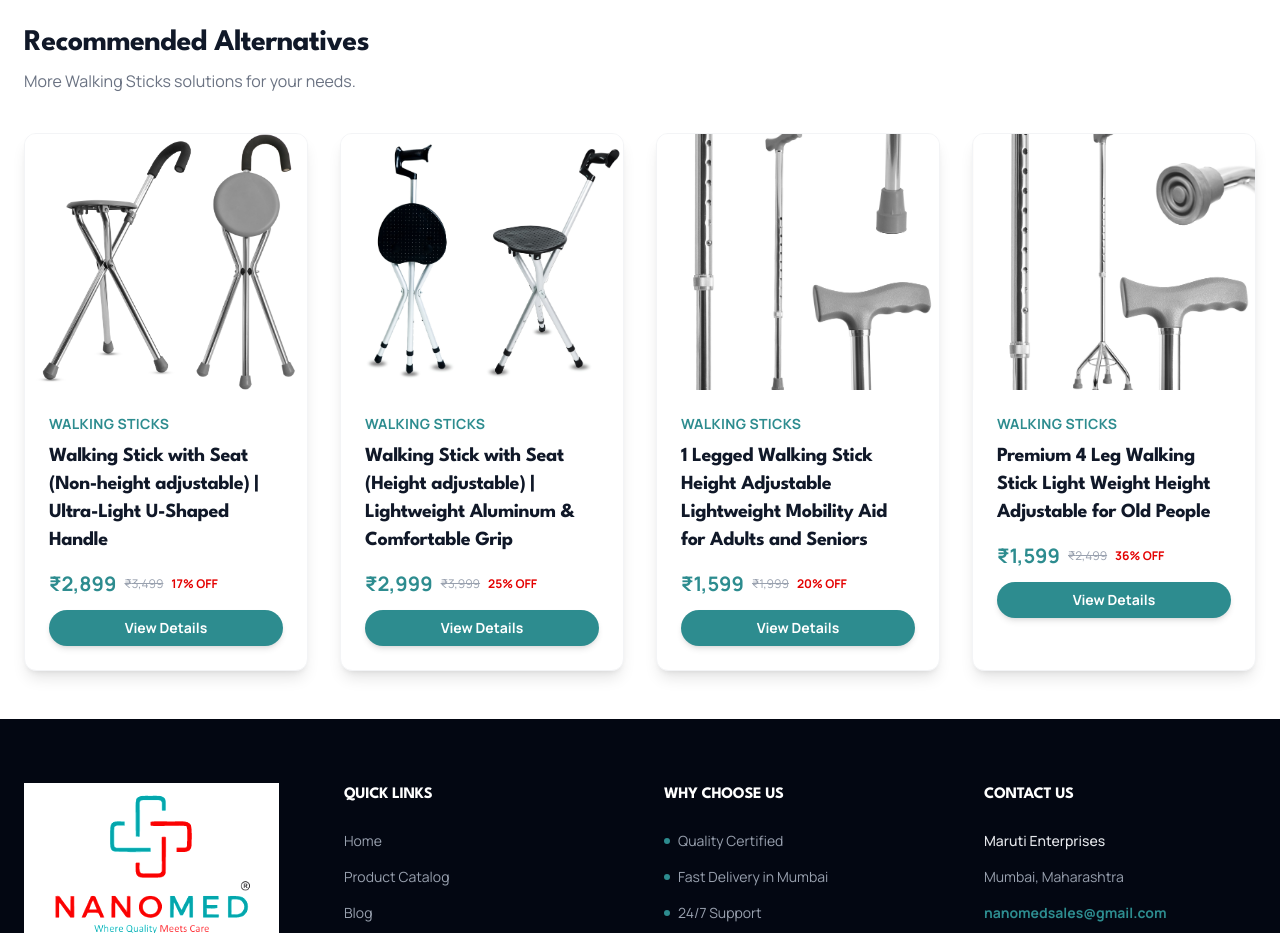
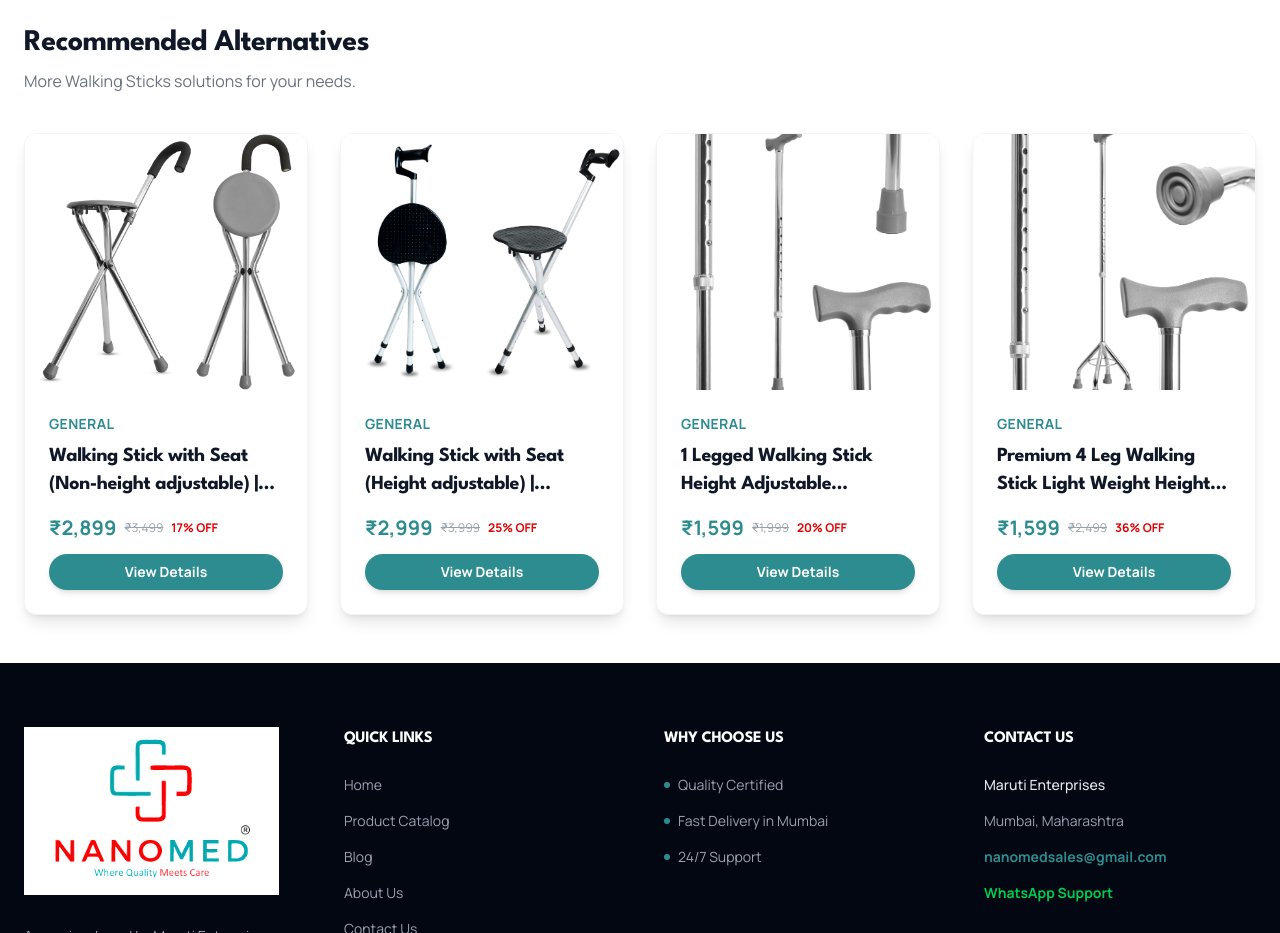
Before and after one commit to aryadharmadhikari/NanoMed, a Next.js app: page /products/1 in a window 1280 px wide. Shown: the part 1620-2553 px from the top of the page. Built offline with nearby package versions, Linux system fonts and the light colour scheme.

Commit message:
feat: migrate products page to fetch from supabase

```diff
--- a/src/app/products/page.tsx
+++ b/src/app/products/page.tsx
@@ -1,18 +1,52 @@
 "use client"
 import { useSearchParams } from "next/navigation";
-import { products } from "../../data/products";
-import ProductCard from "../../components/ProductCard";
-import { Suspense } from "react"; // 1. Import Suspense
+import { useEffect, useState, Suspense } from "react";
+import { supabase } from "@/lib/supabase";
+import { DatabaseProduct } from "@/types/database";
+import ProductCard from "@/components/ProductCard";
 
-// 2. Move your logic into a separate internal component
 function ProductList() {
     const searchParams = useSearchParams();
     const query = searchParams.get("query")?.toLowerCase() || "";
 
+    const [products, setProducts] = useState<DatabaseProduct[]>([]);
+    const [loading, setLoading] = useState(true);
+    const [error, setError] = useState<string | null>(null);
+
+    useEffect(() => {
+        async function fetchProducts() {
+            setLoading(true);
+            try {
+                // Fetch products with their category name
+                const { data, error } = await supabase
+                    .from('products')
+                    .select('*, product_categories(name)');
+
+                if (error) throw error;
+                setProducts(data as any);
+            } catch (err: any) {
+                console.error("Error fetching products:", err);
+                setError(err.message);
+            } finally {
+                setLoading(false);
+            }
+        }
+
+        fetchProducts();
+    }, []);
+
     const filteredProducts = products.filter((product) =>
         product.name.toLowerCase().includes(query) ||
-        product.category.toLowerCase().includes(query)
+        product.product_categories?.name.toLowerCase().includes(query)
     );
+
+    if (loading) {
+        return <div className="text-center py-20 font-body">Loading our catalog...</div>;
+    }
+
+    if (error) {
+        return <div className="text-center py-20 text-red-500 font-body">Error loading products: {error}</div>;
+    }
 
     return (
         <div className="max-w-7xl mx-auto">
@@ -26,7 +60,7 @@ function ProductList() {
             {filteredProducts.length > 0 ? (
                 <div className="grid grid-cols-1 sm:grid-cols-2 lg:grid-cols-4 gap-8">
                     {filteredProducts.map((product) => (
-                        <ProductCard key={product.id} product={product} />
+                        <ProductCard key={product.id} product={product as any} />
                     ))}
                 </div>
             ) : (
@@ -44,7 +78,6 @@ function ProductList() {
     );
 }
 
-// 3. The main Page export just wraps the list in Suspense
 export default function ProductsPage() {
     return (
         <main className="min-h-screen bg-white py-12 px-6">
--- a/src/components/ProductCard.tsx
+++ b/src/components/ProductCard.tsx
@@ -1,12 +1,10 @@
 import Image from "next/image";
-import { Product } from "../data/products"; // Importing the "Type" rule we made
+import { DatabaseProduct } from "../types/database";
 import Link from "next/link";
 
-// JS Concept: "Destructuring"
-// Instead of saying props.product, we just extract { product } directly.
-export default function ProductCard({ product }: { product: Product }) {
+export default function ProductCard({ product }: { product: DatabaseProduct }) {
     return (
-        <div className="bg-white shadow-lg rounded-xl overflow-hidden border border-gray-100 hover:shadow-xl transition duration-300">
+        <div className="bg-white shadow-lg rounded-xl overflow-hidden border border-gray-100 hover:shadow-xl transition duration-300 flex flex-col h-full">
 
             {/* Product Image */}
             <div className="relative h-64 w-full bg-gray-100">
@@ -19,14 +17,14 @@ export default function ProductCard({ product }: { product: Product }) {
             </div>
 
             {/* Product Details */}
-            <div className="p-6">
+            <div className="p-6 flex flex-col flex-grow">
                 <p className="text-sm text-brand-teal font-bold uppercase tracking-wide font-body">
-                    {product.category}
+                    {product.product_categories?.name || "General"}
                 </p>
-                <h3 className="text-xl font-heading font-bold text-gray-900 mt-2">
+                <h3 className="text-xl font-heading font-bold text-gray-900 mt-2 line-clamp-2 min-h-[3.5rem]">
                     {product.name}
                 </h3>
-                <div className="flex flex-col items-start gap-1 mt-4">
+                <div className="flex flex-col items-start gap-1 mt-auto pt-4">
                     <div className="flex items-center gap-2">
                         <span className="text-xl font-bold text-brand-teal font-body">
                             ₹{product.price.toLocaleString("en-IN")}
```
